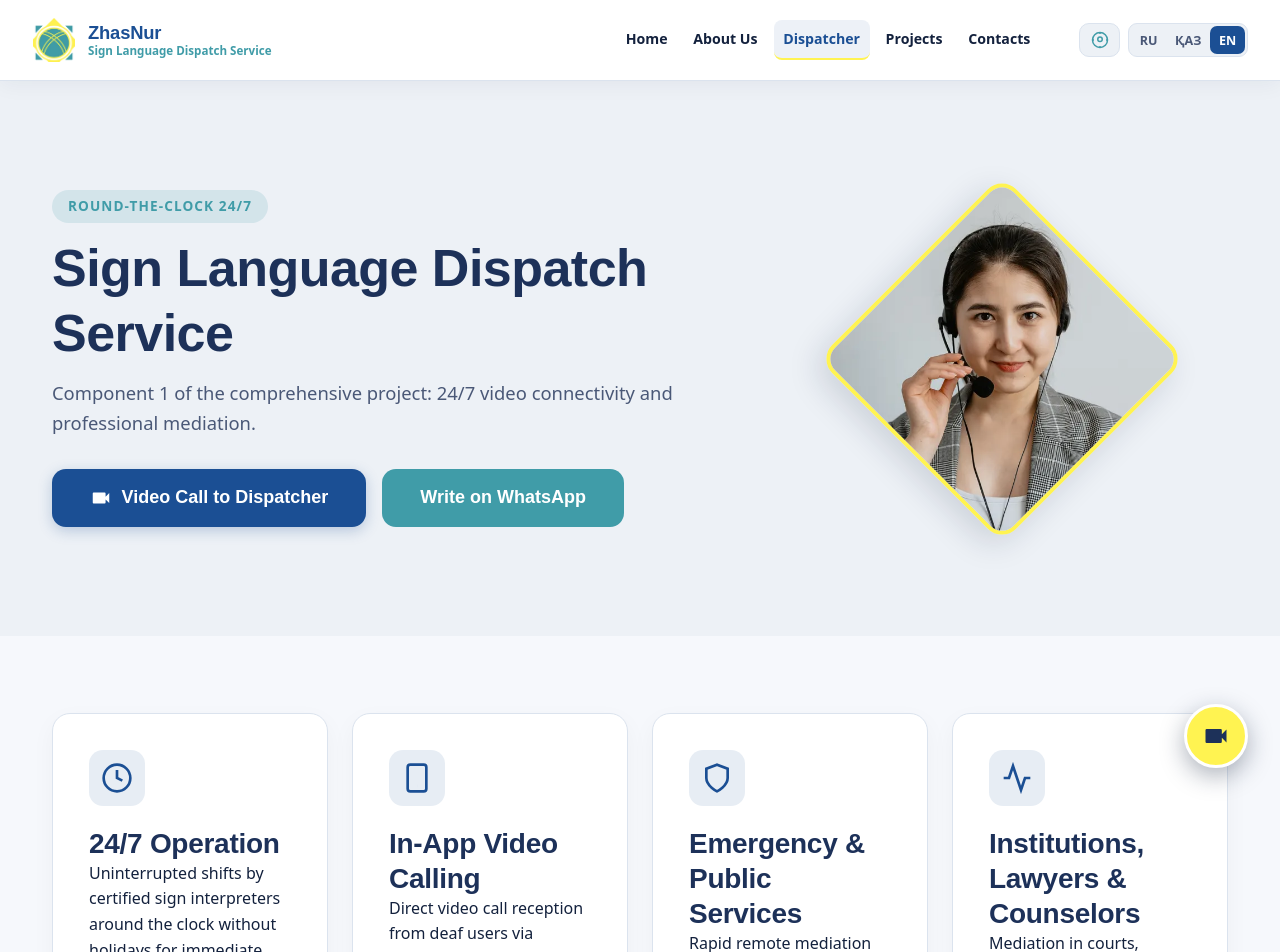
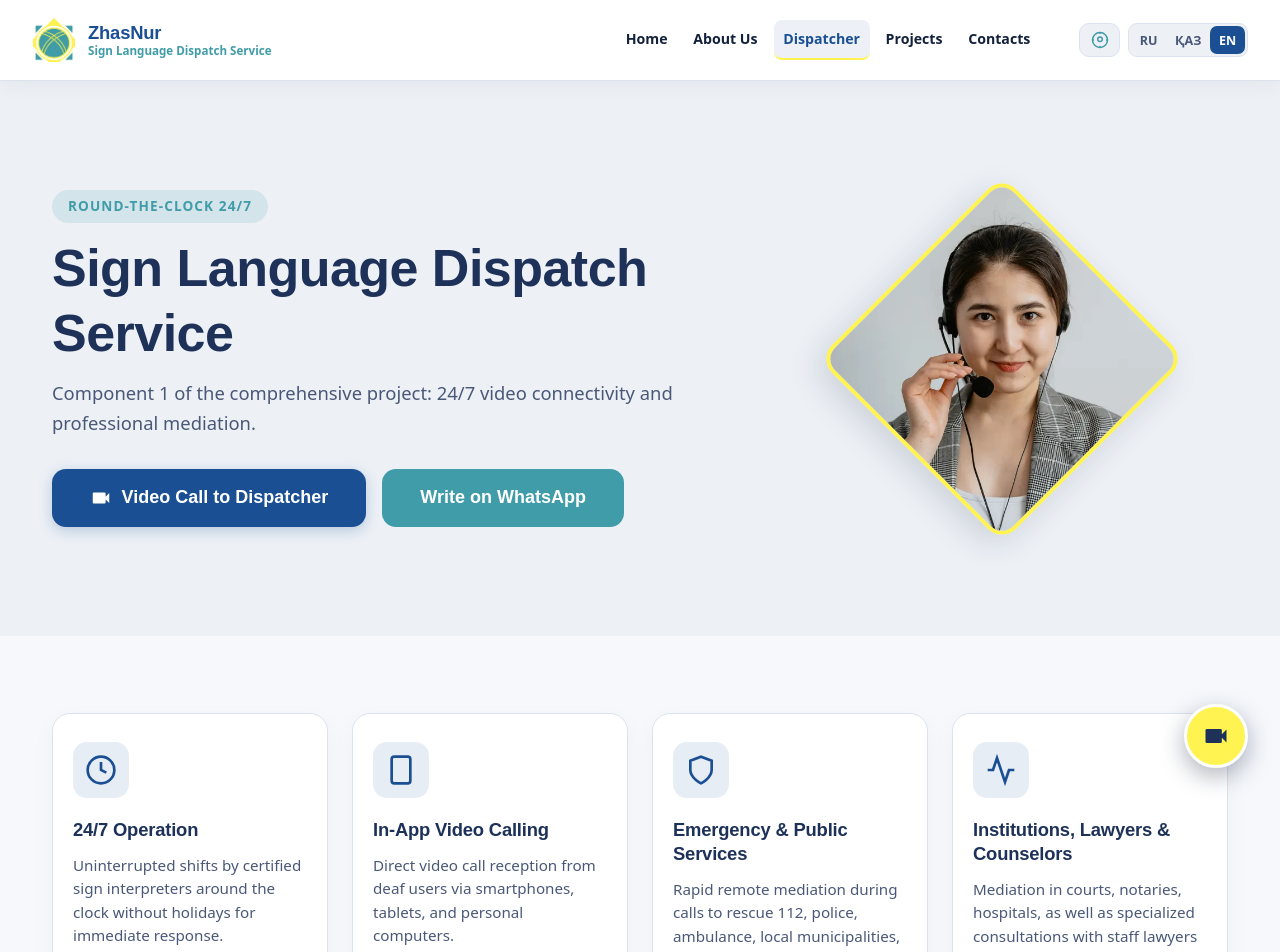
Before and after one commit to Batyrzhanurazov/jasnur-front, a Vue app: page /en/dispatcher in a window 1280 px wide. Shown: the top 952 px of the page. Built offline with nearby package versions, Linux system fonts and the light colour scheme; no server answers.

Commit message:
fix(dispatcher): card text overflow and typography in 4-pillar cards

```diff
--- a/src/views/DispatcherView.vue
+++ b/src/views/DispatcherView.vue
@@ -343,6 +343,7 @@ const faqItems = computed<AccordionItem[]>(() => [
 .service-feature {
   display: flex;
   flex-direction: column;
+  padding: 1.75rem 1.25rem;
 }
 
 .service-feature__icon {
@@ -355,6 +356,22 @@ const faqItems = computed<AccordionItem[]>(() => [
   align-items: center;
   justify-content: center;
   margin-bottom: 1.25rem;
+}
+
+.service-feature h3 {
+  font-size: clamp(1.15rem, 1.25vw, 1.3rem);
+  line-height: 1.3;
+  margin-bottom: 0.75rem;
+  overflow-wrap: break-word;
+  word-break: normal;
+  hyphens: auto;
+}
+
+.service-feature p {
+  font-size: 0.95rem;
+  line-height: 1.55;
+  color: var(--color-text-muted, #4A5877);
+  margin: 0;
 }
 
 .steps-grid {
```
